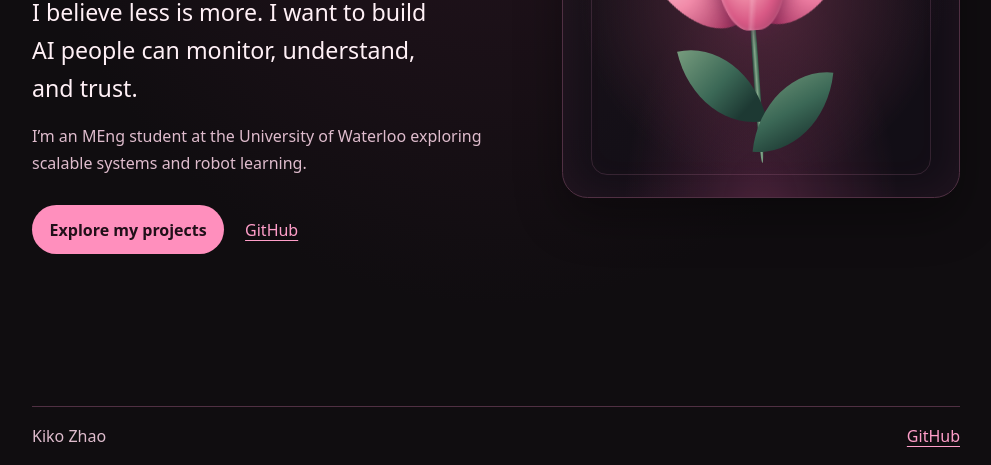
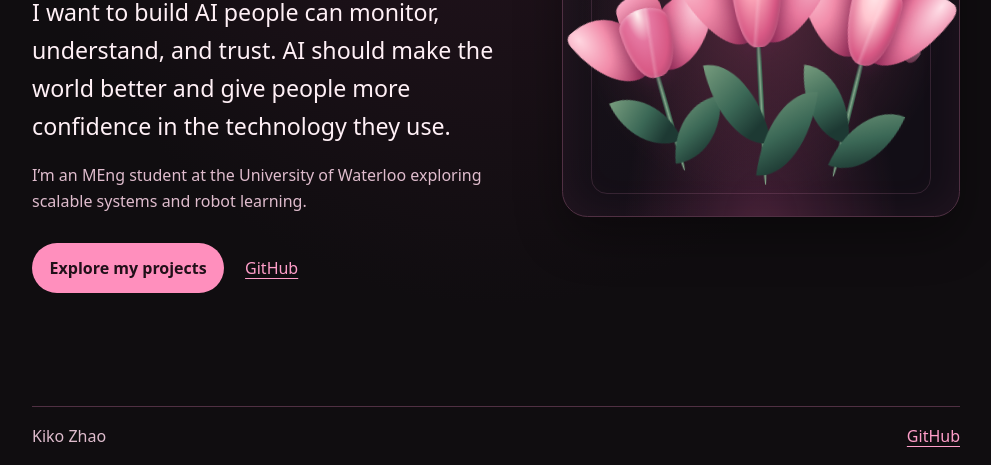
Before and after one commit to Kikogogogogo/kiko-portfolio, a plain HTML site: page docs/index.html in a window 1280 px wide. Shown: the part 335-800 px from the top of the page, without its empty margins (144-1135 px from the left). Drawn offline with Linux system fonts and the light colour scheme.

Commit message:
Expand the tulip animation and refresh the homepage slogan

```diff
--- a/docs/index.html
+++ b/docs/index.html
@@ -5,7 +5,7 @@
   <meta name="viewport" content="width=device-width, initial-scale=1">
   <meta name="description" content="Kiko Zhao's portfolio of full-stack engineering, applied AI, and technical writing.">
   <title>Kiko Zhao — Software & AI</title>
-  <link rel="stylesheet" href="style.css?v=7">
+  <link rel="stylesheet" href="style.css?v=8">
 </head>
 <body>
   <header class="top wrap">
@@ -22,12 +22,38 @@
       <div>
         <p class="label">Software engineering / Applied AI</p>
         <h1 id="intro">Kiko Zhao<span>.</span></h1>
-        <p class="intro">I believe less is more. I want to build AI people can monitor, understand, and trust.</p>
+        <p class="intro">I want to build AI people can monitor, understand, and trust. AI should make the world better and give people more confidence in the technology they use.</p>
         <p class="context">I’m an MEng student at the University of Waterloo exploring scalable systems and robot learning.</p>
         <div class="actions"><a class="button" href="projects/">Explore my projects</a><a href="https://github.com/Kikogogogogo">GitHub</a></div>
       </div>
       <div class="hero-art" aria-hidden="true">
-        <div class="tulip">
+        <div class="tulip-bouquet">
+          <span class="falling-petal falling-petal-left"></span>
+          <span class="falling-petal falling-petal-right"></span>
+          <span class="falling-petal falling-petal-low"></span>
+          <div class="tulip tulip-left">
+            <span class="tulip-stem"></span>
+            <span class="tulip-leaf leaf-left"></span>
+            <span class="tulip-leaf leaf-right"></span>
+            <div class="tulip-bloom">
+              <span class="tulip-petal petal-back"></span>
+              <span class="tulip-petal petal-left"></span>
+              <span class="tulip-petal petal-right"></span>
+              <span class="tulip-petal petal-front"></span>
+            </div>
+          </div>
+          <div class="tulip tulip-right">
+            <span class="tulip-stem"></span>
+            <span class="tulip-leaf leaf-left"></span>
+            <span class="tulip-leaf leaf-right"></span>
+            <div class="tulip-bloom">
+              <span class="tulip-petal petal-back"></span>
+              <span class="tulip-petal petal-left"></span>
+              <span class="tulip-petal petal-right"></span>
+              <span class="tulip-petal petal-front"></span>
+            </div>
+          </div>
+          <div class="tulip tulip-center">
             <span class="tulip-stem"></span>
             <span class="tulip-leaf leaf-left"></span>
             <span class="tulip-leaf leaf-right"></span>
@@ -39,6 +65,7 @@
             </div>
           </div>
         </div>
+      </div>
     </section>
   </main>
   <footer class="wrap foot"><span>Kiko Zhao</span><a href="https://github.com/Kikogogogogo">GitHub</a></footer>
--- a/docs/style.css
+++ b/docs/style.css
@@ -41,14 +41,60 @@ h1 { font-size: clamp(3.15rem, 8.3vw, 6rem); font-weight: 810; }
   border: 1px solid var(--line);
   border-radius: 1.6rem;
 }
+.tulip-bouquet {
+  position: relative;
+  width: 88%;
+  height: 91%;
+}
+
 .tulip {
-  position: relative;
-  width: min(46%, 10.5rem);
-  height: 80%;
-  transform: rotate(-4deg);
+  position: absolute;
+  width: 34%;
+  height: var(--height);
+  left: var(--left);
+  bottom: var(--bottom);
+  transform: rotate(var(--lean));
   transform-origin: 50% 91%;
-  animation: tulip-sway 4.8s ease-in-out;
+  animation: tulip-sway 4.8s ease-in-out var(--delay) both;
 }
+.tulip-left {
+  --height: 64%;
+  --left: 10%;
+  --bottom: 10%;
+  --lean: -16deg;
+  --delay: .15s;
+  --petal-tint: #e576a0;
+}
+.tulip-center {
+  --height: 91%;
+  --left: 34%;
+  --bottom: 5%;
+  --lean: -3deg;
+  --delay: 0s;
+  --petal-tint: #ffadbd;
+}
+.tulip-right {
+  --height: 76%;
+  --left: 55%;
+  --bottom: 8%;
+  --lean: 14deg;
+  --delay: .28s;
+  --petal-tint: #ffc6d0;
+}
+
+.falling-petal {
+  position: absolute;
+  width: clamp(.45rem, 3.2%, .8rem);
+  aspect-ratio: .7;
+  border-radius: 85% 30% 70% 45%;
+  background: linear-gradient(145deg, #ffc2d8, #b64673);
+  opacity: .48;
+  transform: rotate(38deg);
+  animation: petal-drift 4.2s ease-out both;
+}
+.falling-petal-left { top: 18%; left: 16%; }
+.falling-petal-right { top: 23%; right: 10%; animation-delay: .24s; }
+.falling-petal-low { top: 47%; right: 5%; animation-delay: .48s; }
 
 .tulip-stem {
   position: absolute;
@@ -102,7 +148,7 @@ h1 { font-size: clamp(3.15rem, 8.3vw, 6rem); font-weight: 810; }
 .petal-right {
   width: 54%;
   height: 94%;
-  animation: tulip-open 2.4s cubic-bezier(.22, .65, .35, 1) both;
+  animation: tulip-open 2.4s cubic-bezier(.22, .65, .35, 1) var(--delay) both;
 }
 .petal-left {
   --petal-angle: -24deg;
@@ -124,7 +170,7 @@ h1 { font-size: clamp(3.15rem, 8.3vw, 6rem); font-weight: 810; }
   border-radius: 52% 49% 46% 45% / 24% 23% 75% 79%;
   background:
     linear-gradient(97deg, transparent 48%, #ffe6ed38 52%, transparent 58%),
-    radial-gradient(ellipse at 43% 6%, #fff0ef, #ffadbd 30%, #d85985 64%, #822e55 96%);
+    radial-gradient(ellipse at 43% 6%, #fff0ef, var(--petal-tint) 30%, #d85985 64%, #822e55 96%);
   box-shadow: inset 1px 1px 4px #fff5, 0 6px 16px #541e4360;
 }
 
@@ -133,8 +179,13 @@ h1 { font-size: clamp(3.15rem, 8.3vw, 6rem); font-weight: 810; }
   to { transform: rotate(var(--petal-angle)); }
 }
 @keyframes tulip-sway {
-  34% { transform: rotate(5deg); }
-  67% { transform: rotate(-7deg); }
+  34% { transform: rotate(calc(var(--lean) + 7deg)); }
+  67% { transform: rotate(calc(var(--lean) - 4deg)); }
+}
+@keyframes petal-drift {
+  0% { opacity: 0; transform: translate(-.7rem, -1.3rem) rotate(-16deg); }
+  27% { opacity: .65; }
+  100% { opacity: .48; transform: rotate(38deg); }
 }
 
 h2 { font-size: clamp(2rem, 4.5vw, 3.6rem); margin-bottom: 1.55rem; }
@@ -158,7 +209,7 @@ h3 { font-size: clamp(1.35rem, 2.7vw, 2rem); }
   .hero, .projects, .timeline article { grid-template-columns: 1fr; }
 }
 @media (prefers-reduced-motion: reduce) {
-  .tulip, .tulip-petal { animation: none; }
+  .tulip, .tulip-petal, .falling-petal { animation: none; }
 }
 
 /* Shared layout and details */
@@ -180,7 +231,7 @@ nav a:hover, nav a[aria-current="page"] {
   background: var(--tag-bg);
   text-decoration: none;
 }
-.hero .intro { max-width: 30ch; }
+.hero .intro { max-width: 36ch; }
 .hero-art {
   box-shadow: inset 0 0 2.8rem #ff78b112, 0 1.25rem 3rem #0005;
   background:
```
Lines whose indentation alone changed are shown as unchanged.
